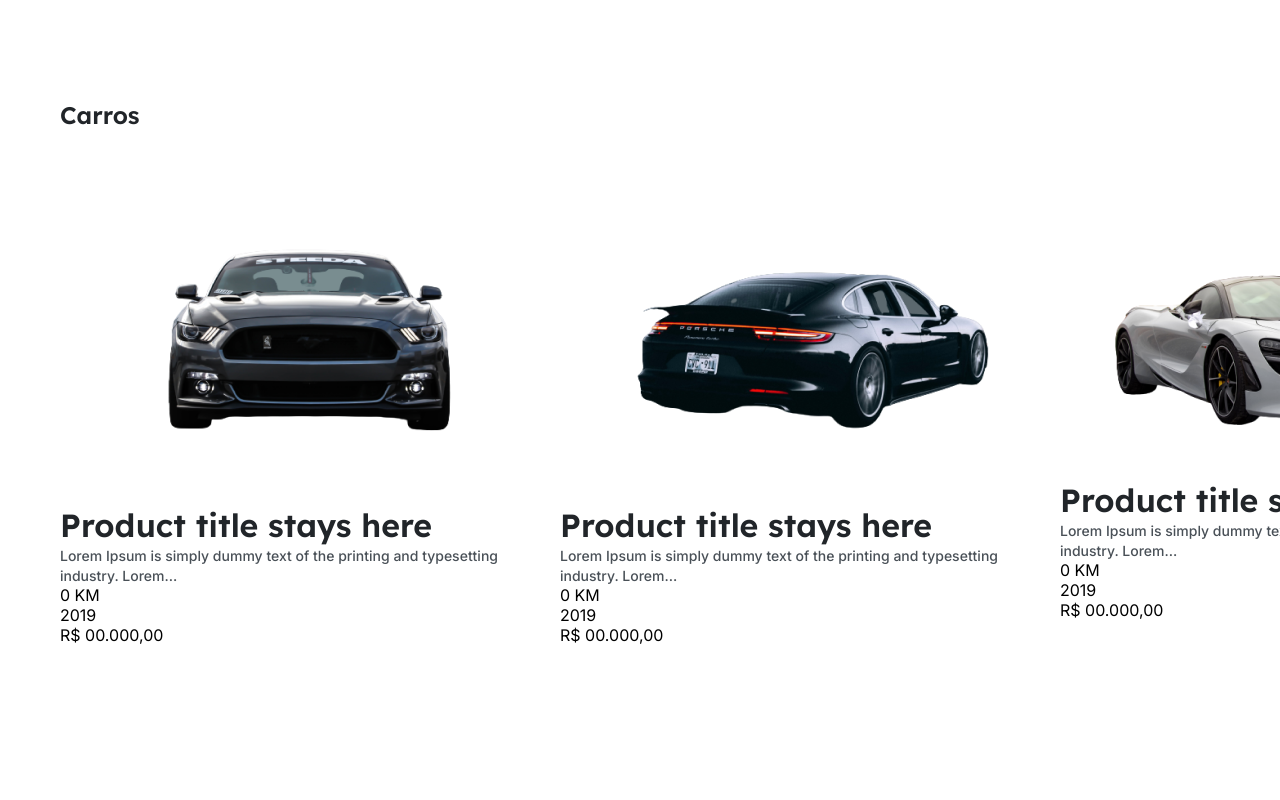
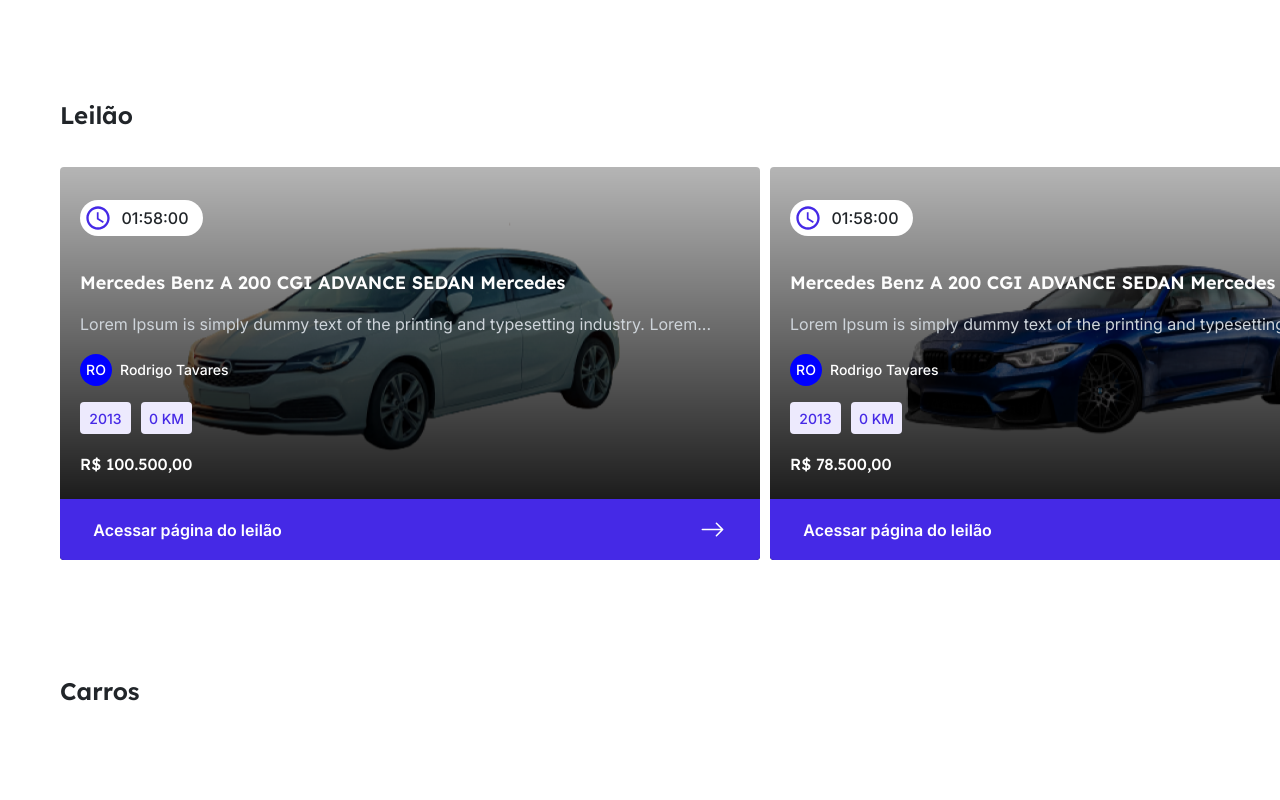
Before and after one commit to xregizzz/MotorShop, a React (Create React App) app: page / in a window 1280 px wide. Shown: the top 800 px of the page. Built offline with nearby package versions, Linux system fonts and the light colour scheme.

Commit message:
feat: create new components about Cards like CardsAuction and ContainerAuction

```diff
--- a/src/App.js
+++ b/src/App.js
@@ -12,6 +12,7 @@
 import car11 from "../src/assets/car11.png";
 import car12 from "../src/assets/car12.png";
 import ContainerCards from "./components/ContainerCard";
+import ContainerAuction from "./components/ContainerAuction";
 
 function App() {
   const arrayCars = [
@@ -128,10 +129,48 @@
     },
   ];
 
+  const arrayAuction = [
+    {
+      timer: "01:58:00",
+      img: car7,
+      title: "Mercedes Benz A 200 CGI ADVANCE SEDAN Mercedes",
+      details:
+        "Lorem Ipsum is simply dummy text of the printing and typesetting industry. Lorem...",
+      user: "Rodrigo Tavares",
+      KM: "0 KM",
+      year: "2013",
+      value: "R$ 100.500,00",
+    },
+    {
+      timer: "01:58:00",
+      img: car5,
+      title: "Mercedes Benz A 200 CGI ADVANCE SEDAN Mercedes",
+      details:
+        "Lorem Ipsum is simply dummy text of the printing and typesetting industry. Lorem...",
+      user: "Rodrigo Tavares",
+      KM: "0 KM",
+      year: "2013",
+      value: "R$ 78.500,00",
+    },
+    {
+      timer: "01:58:00",
+      img: car3,
+      title: "Mercedes Benz A 200 CGI ADVANCE SEDAN Mercedes",
+      details:
+        "Lorem Ipsum is simply dummy text of the printing and typesetting industry. Lorem...",
+      user: "Tiago",
+      KM: "0 KM",
+      year: "2013",
+      value: "R$ 78.500,00",
+    },
+  ];
+
   return (
     <>
       <GlobalStyle />
+      <ContainerAuction arrayTorender={arrayAuction} />
       <ContainerCards typeCard={"Carros"} arrayToRender={arrayCars} />
+      <ContainerCards typeCard={"Motos"} arrayToRender={arrayCars} />
     </>
   );
 }
--- a/src/components/Card/index.jsx
+++ b/src/components/Card/index.jsx
@@ -1,23 +1,28 @@
+import UserAdvertiser from "../UserAdvertiser";
+import { Card, BackGroundImg, DataCar, Value } from "./styled";
+
 const Cards = ({ img, title, details, user, km, year, value }) => {
   return (
-    <div>
-      <div>
-        <img src={img} alt=''/>
-      </div>
+    <Card>
+      <BackGroundImg>
+        <img src={img} alt='' draggable={false}/>
+      </BackGroundImg>
 
       <h3>{title}</h3>
       <span>{details}</span>
 
-      <div>
+      <UserAdvertiser userName={user} color='blue'/>
+
+      <DataCar>
         <div>
           <p>{km}</p>
         </div>
         <div>
           <p>{year}</p>
         </div>
-        <p>{value}</p>
-      </div>
-    </div>
+        <Value>{value}</Value>
+      </DataCar>
+    </Card>
   );
 };
 
--- a/src/components/Card/styled.js
+++ b/src/components/Card/styled.js
@@ -0,0 +1,82 @@
+import styled from "styled-components";
+
+export const Card = styled.div`
+  width: 280px;
+  margin-top: 62px;
+  margin-right:15px;
+
+  h3 {
+    font-size: 16px;
+    color: var(--grey1);
+    margin: 16px 0px;
+    font-family: "Lexend";
+    text-overflow:ellipsis;
+    overflow:hidden;
+    white-space:nowrap;
+  }
+
+  span {
+    font-size: 14px;
+    font-family: "Inter";
+    color: var(--grey2);
+    overflow: hidden;
+    text-overflow: ellipsis;
+    display: -webkit-box;
+    -webkit-line-clamp: 2; /* number of lines to show */
+    line-clamp: 2;
+    -webkit-box-orient: vertical;
+  }
+`;
+
+export const BackGroundImg = styled.div`
+  background-color: var(--grey7);
+  width: 280px;
+  height: 152px;
+  display: flex;
+  border: 2px solid  var(--grey7);
+  border-radius:4px;
+
+  &:hover{
+    border: 2px solid var(--brand1);
+  }
+
+  img {
+    width: 262px;
+    height: 150px;
+    margin: auto;
+    object-fit:contain;
+  }
+`;
+
+
+export const DataCar = styled.div`
+  display: flex;
+  align-items: center;
+  position: relative;
+
+  div {
+    display: flex;
+    width: 51px;
+    height: 32px;
+    background-color: var(--brand4);
+    border-radius: 4px;
+    margin-right: 10px;
+
+    p {
+      margin: auto;
+      font-size: 14px;
+      color: var(--brand1);
+      font-weight: 500;
+      font-family: "Inter";
+    }
+  }
+`;
+
+export const Value = styled.p`
+  position: absolute;
+  right: 0;
+  font-size:16px;
+  font-family:'Lexend';
+  font-weight:500;
+  color:var(--grey1);
+`;
--- /dev/null
+++ b/src/components/CardAuction/index.jsx
@@ -0,0 +1,44 @@
+import UserAdvertiser from "../UserAdvertiser";
+import { Card, DataCar, Details, Hours, InfoCard } from "./styled";
+import { MdOutlineWatchLater } from "react-icons/md";
+import { BsArrowRight } from "react-icons/bs";
+
+const CardAuction = ({ timer, img, title, details, user, year, KM, value }) => {
+  return (
+    <Card>
+      <img src={img} alt="" />
+      <InfoCard>
+        <Hours>
+          <MdOutlineWatchLater color="#4529E6" size={28} />
+          <p>{timer}</p>
+        </Hours>
+        <h6>{title}</h6>
+        <Details>
+          {details}
+        </Details>
+        <UserAdvertiser
+          userName={user}
+          color="blue"
+          isWhite={true}
+        />
+        <DataCar>
+          <div>
+            <p>{year}</p>
+          </div>
+          <div>
+            <p>{KM}</p>
+          </div>
+        </DataCar>
+
+        <p className="Value">{value}</p>
+      </InfoCard>
+
+      <button>
+        <p>Acessar página do leilão</p>
+        <BsArrowRight color="#FFFFFF" size="25" />
+      </button>
+    </Card>
+  );
+};
+
+export default CardAuction;
--- /dev/null
+++ b/src/components/CardAuction/styled.js
@@ -0,0 +1,130 @@
+import styled from "styled-components";
+
+export const Card = styled.div`
+  position: relative;
+  width: 292px;
+  background: linear-gradient(180deg, rgba(0, 0, 0, 0.29) 0%, #000000 100%);
+  border-radius: 4px 4px 4px 4px;
+  margin-right: 10px;
+  &:hover {
+    background: linear-gradient(180deg, rgba(0, 0, 0, 0.71) 0%, #000000 100%);
+  }
+
+  img {
+    position: absolute;
+    display: flex;
+    object-fit: contain;
+    width: 90%;
+    z-index: -1;
+    padding-top: 30px;
+    padding-left: 5%;
+  }
+
+  button {
+    display: flex;
+    width: 100%;
+    justify-content: space-between;
+    padding-right: 5%;
+    background-color: var(--brand1);
+    height: 61px;
+    align-items: center;
+    border: none;
+    border-radius: 0px 0px 4px 4px;
+
+    p {
+      margin-left: 5%;
+      font-size: 16px;
+      color: var(--whiteFixed);
+      font-weight: 600;
+    }
+  }
+  button:hover {
+    background-color: var(--brand2);
+  }
+
+  @media (min-width: 768px) {
+    width: 700px;
+
+    img {
+      padding-top: 0px;
+      width: auto;
+      transform: translateY(-20%);
+      left: 10%;
+    }
+  }
+`;
+
+export const Hours = styled.div`
+  display: flex;
+  align-items: center;
+  justify-content: space-around;
+  background-color: var(--whiteFixed);
+  height: 36px;
+  width: 123px;
+  border-radius: 32px;
+
+  p {
+    color: var(--grey1);
+    font-size: 16px;
+    font-weight: 500;
+    padding-right: 10px;
+  }
+`;
+
+export const InfoCard = styled.div`
+  width: 292px;
+  margin: auto;
+  padding: 33px 0 0 20px;
+
+  h6 {
+    font-family: "Lexend";
+    font-size: 18px;
+    color: var(--grey10);
+    margin-top: 35px;
+    margin-bottom: 20px;
+  }
+
+  .Value {
+    color: var(--whiteFixed);
+    font-size: 16px;
+    font-family: "Lexend";
+    font-weight: 500;
+    margin-bottom: 25px;
+  }
+
+  @media (min-width: 768px) {
+    width: 700px;
+  }
+`;
+
+export const Details = styled.p`
+  font-size: 16px;
+  font-family: "Inter";
+  font-weight: 400;
+  color: var(--grey5);
+  margin-bottom: 20px;
+`;
+
+export const DataCar = styled.div`
+  display: flex;
+  align-items: center;
+  position: relative;
+
+  div {
+    display: flex;
+    width: 51px;
+    height: 32px;
+    background-color: var(--brand4);
+    border-radius: 4px;
+    margin-right: 10px;
+    margin-bottom: 20px;
+
+    p {
+      margin: auto;
+      font-size: 14px;
+      color: var(--brand1);
+      font-weight: 500;
+      font-family: "Inter";
+    }
+  }
+`;
--- /dev/null
+++ b/src/components/ContainerAuction/index.jsx
@@ -0,0 +1,29 @@
+import CardAuction from "../CardAuction";
+import { Container, Main } from "./styled";
+
+const ContainerAuction = ({ arrayTorender }) => {
+  return (
+    <Main>
+      <h5>Leilão </h5>
+      <Container>
+        {arrayTorender.map((item, index) => {
+          return (
+            <CardAuction
+              key={index}
+              timer={item.timer}
+              img={item.img}
+              title={item.title}
+              details={item.details}
+              user={item.user}
+              KM={item.KM}
+              year={item.year}
+              value={item.value}
+            />
+          );
+        })}
+      </Container>
+    </Main>
+  );
+};
+
+export default ContainerAuction;
--- /dev/null
+++ b/src/components/ContainerAuction/styled.js
@@ -0,0 +1,35 @@
+import styled from "styled-components";
+
+export const Main = styled.main`
+  max-width: 1482px;
+  margin: 100px auto 116px;
+
+  h5 {
+    margin-top: 40px;
+    margin-bottom: 37px;
+    text-align: start;
+  }
+
+  @media (max-width: 600px) {
+    padding: 0 0 0 23px;
+  }
+  @media (min-width: 600px) {
+    h5 {
+      padding: 0 0 0 60px;
+    }
+  }
+`;
+
+export const Container = styled.div`
+  display: flex;
+  flex-direction: row;
+  overflow-x: auto;
+
+  ::-webkit-scrollbar {
+    height: 0px;
+  }
+
+  @media (min-width: 600px) {
+    padding-left: 60px;
+  }
+`;
--- /dev/null
+++ b/src/components/UserAdvertiser/index.jsx
@@ -0,0 +1,22 @@
+import { UserAdvertiserContainer } from "./styled"
+
+
+const UserAdvertiser = ({ userName, color, isWhite = false }) => {
+  userName = userName
+    .split(" ")
+    .filter((word) => word.length)
+    .join(" ");
+  return (
+    <UserAdvertiserContainer color={color} isWhite={isWhite}>
+      <div className="circle">
+        {userName
+          .split("")
+          .reduce((acc, letter) => acc + letter.toUpperCase()[0], "")
+          .slice(0, 2)}
+      </div>
+      <span>{userName}</span>
+    </UserAdvertiserContainer>
+  );
+};
+
+export default UserAdvertiser;
--- /dev/null
+++ b/src/components/UserAdvertiser/styled.js
@@ -0,0 +1,28 @@
+import styled from "styled-components";
+
+export const UserAdvertiserContainer = styled.div`
+  display: flex;
+  align-items: center;
+  gap: 8px;
+  margin: 16px 0px;
+  cursor: pointer;
+  .circle {
+    border-radius: 50%;
+    width: 32px;
+    height: 32px;
+    background-color: ${(props) => props.color};
+    font-size: 14px;
+    font-weight: 500;
+    line-height: 24px;
+    color: var(--whiteFixed);
+    padding: 4px 0;
+    text-align: center;
+  }
+  span {
+    font-size: 14px;
+    font-weight: 500;
+    line-height: 24px;
+    color: ${(props) =>
+      props.isWhite ? "var(--whiteFixed)" : "var(var(--grey2))"};
+  }
+`;
```
